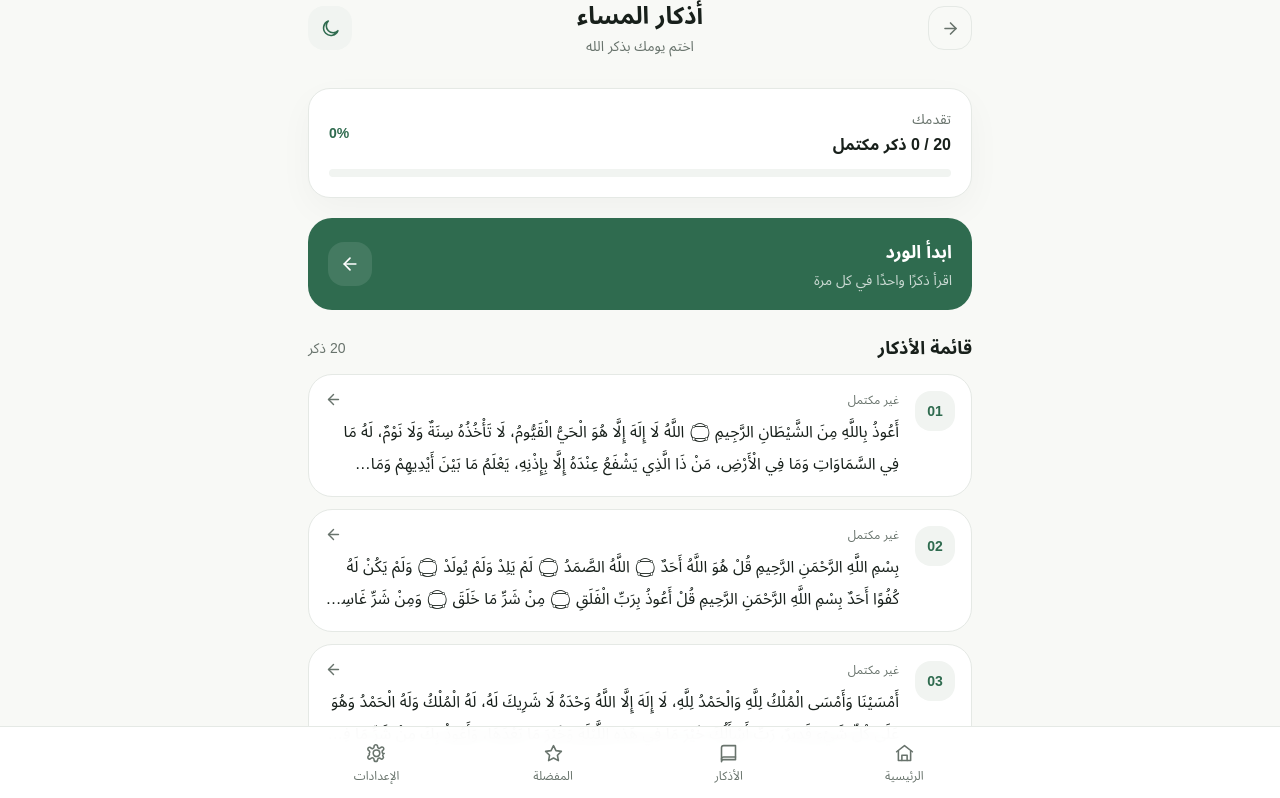
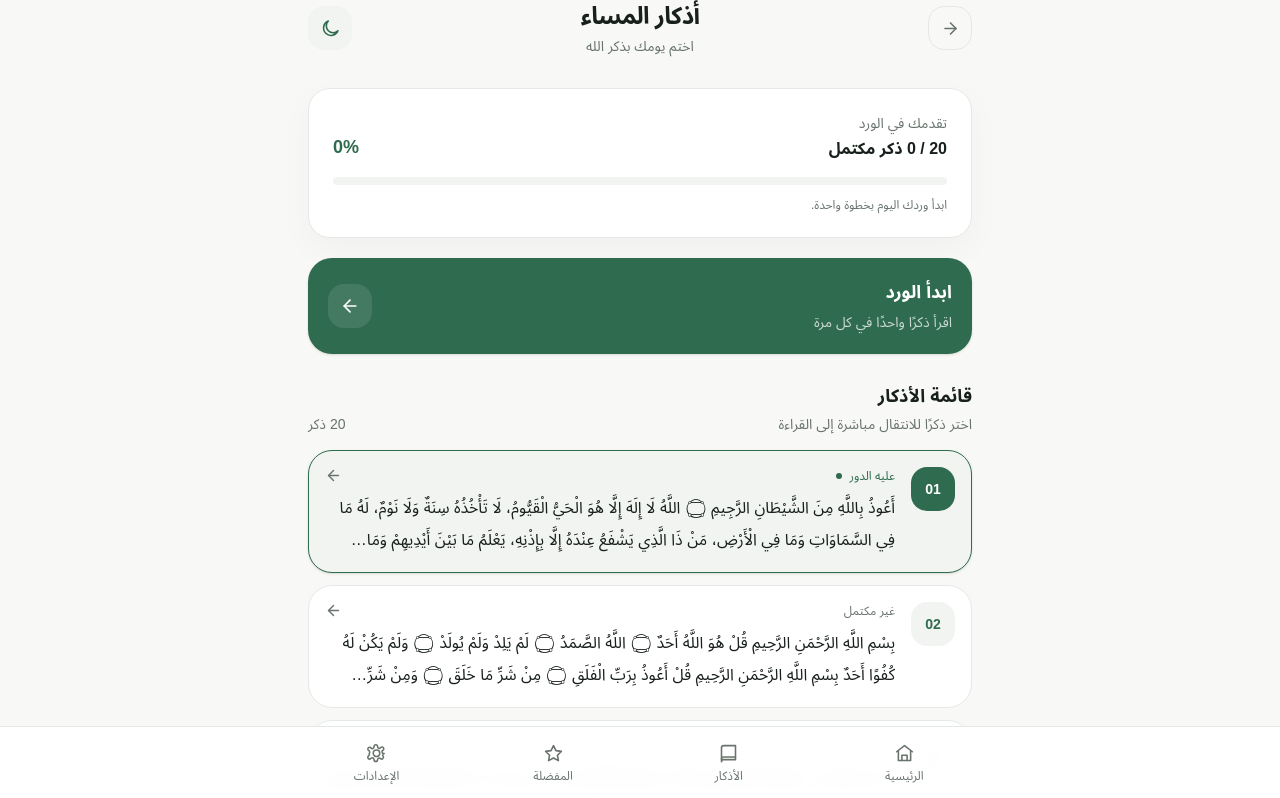
Before and after one commit to ahmedyasserellisi-eng/AZKAR, a Next.js app: page /azkar/evening in a window 1280 px wide. Shown: the top 798 px of the page. Built offline with nearby package versions, Linux system fonts and the light colour scheme.

Commit message:
Update page.tsx

```diff
--- a/app/azkar/[type]/page.tsx
+++ b/app/azkar/[type]/page.tsx
@@ -18,10 +18,7 @@ export default async function AzkarList({
 }) {
   const { type } = await params;
 
-  if (
-    type !== "morning" &&
-    type !== "evening"
-  ) {
+  if (type !== "morning" && type !== "evening") {
     notFound();
   }
 
@@ -47,19 +44,20 @@ export default async function AzkarList({
 
   const completedCount = items.filter(
     (item) =>
-      (progress[item.id] ?? 0) >=
-      item.repetitions
+      (progress[item.id] ?? 0) >= item.repetitions
   ).length;
 
   const progressPercent =
     items.length > 0
-      ? Math.round(
+      ? Math.min(
+          100,
+          Math.round(
             (completedCount / items.length) * 100
+          )
         )
       : 0;
 
-  const firstIncompleteIndex =
-    items.findIndex(
+  const firstIncompleteIndex = items.findIndex(
     (item) =>
       (progress[item.id] ?? 0) <
       item.repetitions
@@ -73,13 +71,13 @@ export default async function AzkarList({
   const hasProgress = completedCount > 0;
 
   const isComplete =
-    completedCount === items.length &&
-    items.length > 0;
+    items.length > 0 &&
+    completedCount === items.length;
 
   return (
     <div className="container-mobile pb-10 pt-8 sm:pt-12">
       {/* Header */}
-      <div className="mb-8 flex items-center justify-between gap-4">
+      <header className="mb-8 flex items-center justify-between gap-4">
         <Link
           href="/"
           className="focus-ring flex h-11 w-11 shrink-0 items-center justify-center rounded-2xl border text-[var(--muted)] transition hover:bg-[var(--surface-soft)]"
@@ -92,7 +90,7 @@ export default async function AzkarList({
         </Link>
 
         <div className="min-w-0 text-center">
-          <h1 className="text-2xl font-bold">
+          <h1 className="text-2xl font-bold tracking-tight">
             {title}
           </h1>
 
@@ -104,17 +102,17 @@ export default async function AzkarList({
         <div className="flex h-11 w-11 shrink-0 items-center justify-center rounded-2xl soft text-[var(--primary)]">
           <Icon size={21} />
         </div>
-      </div>
+      </header>
 
-      {/* Progress */}
-      <section className="card mb-5 p-5">
-        <div className="mb-3 flex items-center justify-between">
+      {/* Progress Card */}
+      <section className="card mb-5 p-5 sm:p-6">
+        <div className="mb-4 flex items-end justify-between gap-4">
           <div>
             <p className="text-sm text-[var(--muted)]">
-              تقدمك
+              تقدمك في الورد
             </p>
 
-            <p className="mt-1 font-semibold">
+            <p className="mt-1 text-base font-semibold">
               <span dir="ltr">
                 {completedCount} / {items.length}
               </span>{" "}
@@ -123,14 +121,17 @@ export default async function AzkarList({
           </div>
 
           <span
-            className="text-sm font-semibold text-[var(--primary)]"
+            className="text-lg font-bold text-[var(--primary)]"
             dir="ltr"
           >
             {progressPercent}%
           </span>
         </div>
 
-        <div className="h-2 overflow-hidden rounded-full progress-track">
+        <div
+          className="h-2 overflow-hidden rounded-full progress-track"
+          aria-label="نسبة إكمال الورد"
+        >
           <div
             className="progress-fill h-full rounded-full transition-all duration-500"
             style={{
@@ -138,30 +139,40 @@ export default async function AzkarList({
             }}
           />
         </div>
+
+        <p className="mt-3 text-xs text-[var(--muted)]">
+          {isComplete
+            ? "أحسنت، أتممت الورد كاملًا."
+            : firstIncompleteIndex === -1
+            ? "يمكنك إعادة الورد من البداية."
+            : hasProgress
+            ? "يمكنك الاستكمال من حيث توقفت."
+            : "ابدأ وردك اليوم بخطوة واحدة."}
+        </p>
       </section>
 
-      {/* Main action */}
+      {/* Main Action */}
       <Link
         href={`/reading/${kind}?start=${resumeIndex}`}
-        className="focus-ring group mb-6 block rounded-3xl bg-[var(--primary)] p-5 text-white transition duration-200 hover:-translate-y-0.5 hover:opacity-95"
+        className="focus-ring group mb-7 block rounded-3xl bg-[var(--primary)] p-5 text-white shadow-sm transition duration-200 hover:-translate-y-0.5 hover:opacity-95"
       >
         <div className="flex items-center justify-between gap-4">
-          <div>
-            <div className="text-lg font-semibold">
+          <div className="min-w-0">
+            <p className="text-lg font-semibold">
               {isComplete
                 ? "إعادة الورد"
                 : hasProgress
                 ? "استكمال الورد"
                 : "ابدأ الورد"}
-            </div>
+            </p>
 
-            <div className="mt-1 text-sm text-white/75">
+            <p className="mt-1 text-sm leading-6 text-white/75">
               {isComplete
-                ? "إعادة قراءة الأذكار من البداية"
+                ? "ابدأ من أول ذكر"
                 : hasProgress
-                ? "ابدأ من حيث توقفت"
+                ? "ابدأ من أول ذكر غير مكتمل"
                 : "اقرأ ذكرًا واحدًا في كل مرة"}
-            </div>
+            </p>
           </div>
 
           <div
@@ -173,20 +184,27 @@ export default async function AzkarList({
         </div>
       </Link>
 
-      {/* List */}
+      {/* List Header */}
       <section>
-        <div className="mb-3 flex items-center justify-between">
+        <div className="mb-4 flex items-end justify-between gap-4">
+          <div>
             <h2 className="text-lg font-semibold">
               قائمة الأذكار
             </h2>
 
-          <span className="text-sm text-[var(--muted)]">
+            <p className="mt-1 text-sm text-[var(--muted)]">
+              اختر ذكرًا للانتقال مباشرة إلى القراءة
+            </p>
+          </div>
+
+          <span className="shrink-0 text-sm text-[var(--muted)]">
             {items.length} ذكر
           </span>
         </div>
 
+        {/* List */}
         <div className="space-y-3">
-          {items.map((item) => {
+          {items.map((item, index) => {
             const completed = Math.min(
               progress[item.id] ?? 0,
               item.repetitions
@@ -195,25 +213,36 @@ export default async function AzkarList({
             const isItemComplete =
               completed >= item.repetitions;
 
+            const isCurrent =
+              index === firstIncompleteIndex;
+
             return (
               <Link
                 key={item.id}
                 href={`/reading/${kind}?start=${item.order - 1}`}
-                className="focus-ring group block rounded-3xl border p-4 transition duration-200 hover:-translate-y-0.5 hover:bg-[var(--surface-soft)]"
+                className={`focus-ring group block rounded-3xl border p-4 transition duration-200 hover:-translate-y-0.5 hover:bg-[var(--surface-soft)] ${
+                  isCurrent ? "shadow-sm" : ""
+                }`}
                 style={{
-                  borderColor: isItemComplete
+                  borderColor: isCurrent
                     ? "var(--primary)"
+                    : isItemComplete
+                    ? "color-mix(in srgb, var(--primary) 45%, var(--border))"
                     : "var(--border)",
-                  background: isItemComplete
+                  background: isCurrent
+                    ? "var(--surface-soft)"
+                    : isItemComplete
                     ? "var(--surface-soft)"
                     : "var(--surface)",
                 }}
               >
                 <div className="flex gap-4">
-                  {/* Number */}
+                  {/* Number / Complete */}
                   <div
-                    className={`flex h-10 w-10 shrink-0 items-center justify-center rounded-2xl text-sm font-semibold ${
+                    className={`flex h-11 w-11 shrink-0 items-center justify-center rounded-2xl text-sm font-semibold ${
                       isItemComplete
+                        ? "bg-[var(--primary)] text-white"
+                        : isCurrent
                         ? "bg-[var(--primary)] text-white"
                         : "soft text-[var(--primary)]"
                     }`}
@@ -229,17 +258,30 @@ export default async function AzkarList({
                   {/* Content */}
                   <div className="min-w-0 flex-1">
                     <div className="mb-2 flex items-center justify-between gap-3">
+                      <div className="flex items-center gap-2">
                         <span
-                        className={`text-xs ${
+                          className={`text-xs font-medium ${
                             isItemComplete
+                              ? "text-[var(--primary)]"
+                              : isCurrent
                               ? "text-[var(--primary)]"
                               : "text-[var(--muted)]"
                           }`}
                         >
                           {isItemComplete
                             ? "مكتمل"
+                            : isCurrent
+                            ? "عليه الدور"
                             : "غير مكتمل"}
                         </span>
+
+                        {isCurrent && !isItemComplete && (
+                          <span
+                            className="h-1.5 w-1.5 rounded-full bg-[var(--primary)]"
+                            aria-hidden="true"
+                          />
+                        )}
+                      </div>
 
                       <span
                         className="shrink-0 text-[var(--muted)] transition-transform duration-200 group-hover:-translate-x-1"
```
Lines whose indentation alone changed are shown as unchanged.
